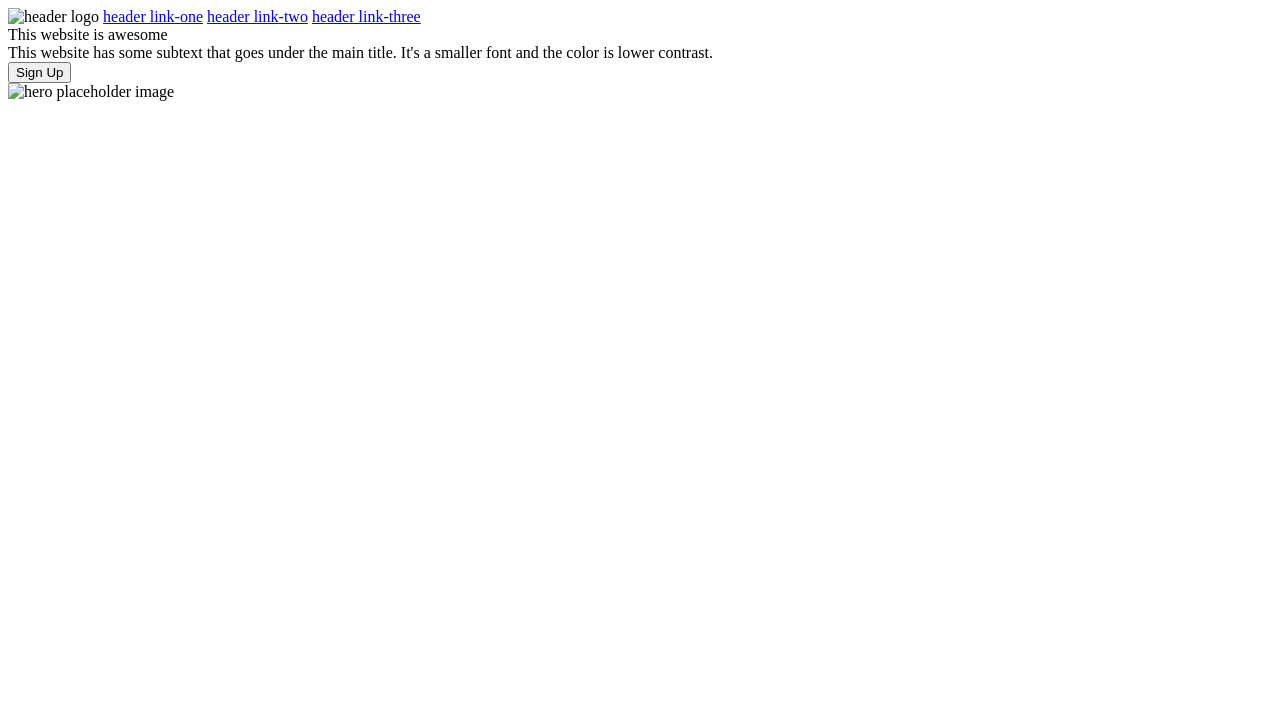
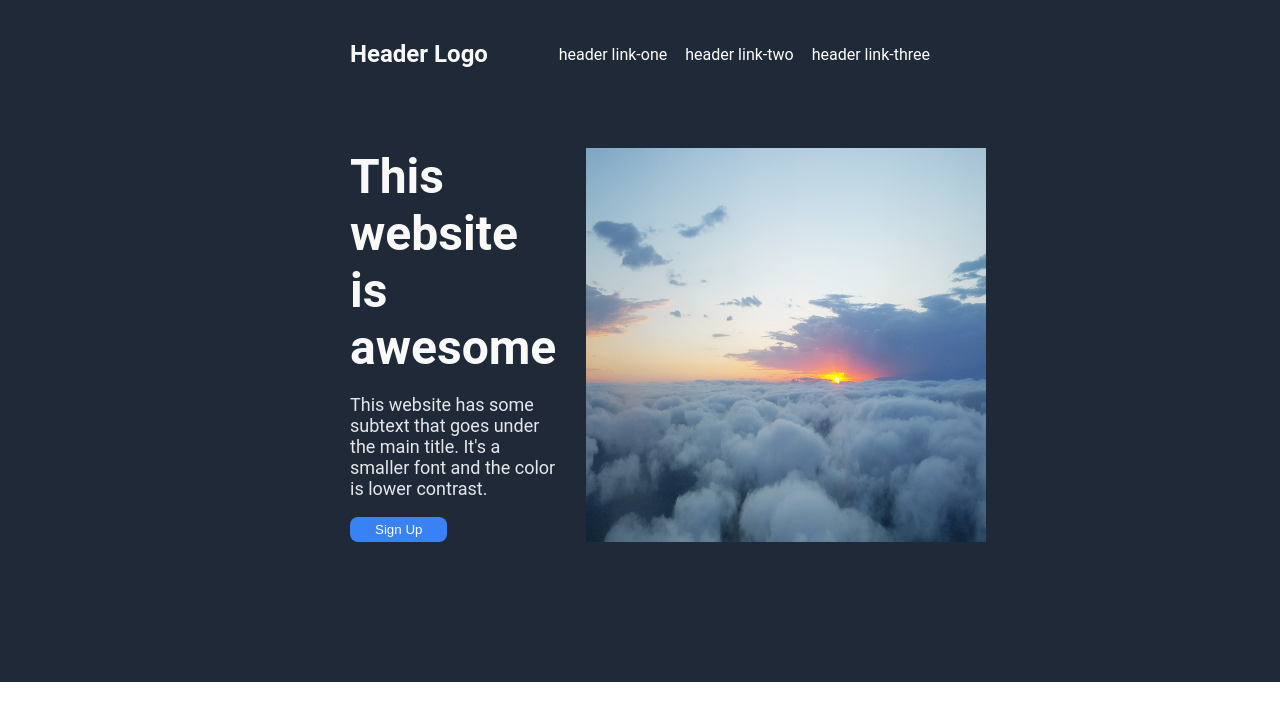
Before and after one commit to tangway/odin-project-landing-page, a plain HTML site: page index.html in a window 1280 px wide. Drawn offline with Linux system fonts and the light colour scheme.

Commit message:
Style header and hero section completely

```diff
--- a/index.html
+++ b/index.html
@@ -9,13 +9,17 @@
 </head>
 <body>
     <div class="header">
-        <img src="" alt="header logo">
+        <!-- <img src="" alt="Header Logo"> -->
+        <div class="header-logo">Header Logo</div>
+        <div class="header-links">
             <a href="http://">header link-one</a>
             <a href="http://">header link-two</a>
             <a href="http://">header link-three</a>
         </div>
+    </div>
 
     <div class="hero">
+        <div class="hero-left">
             <div class="hero-title">
                 This website is awesome
             </div>
@@ -25,7 +29,8 @@
             <div class="buttons">
                 <button>Sign Up</button>
             </div>
-        <img src="" alt="hero placeholder image">
+        </div>
+        <img src="./Fluffy-Clouds-Zoom-Background.jpg" alt="hero placeholder image">
     </div>
 
 
--- a/style.css
+++ b/style.css
@@ -1,9 +1,78 @@
 body {
   display: flex;
   flex-direction: column;
+  /* font-family:'Segoe UI', Tahoma, Geneva, Verdana, sans-serif; */
+  font-family: roboto;
+  margin: 0;
 }
 
 .header,
 .hero {
+  background-color: #1f2937;
+  color: white;
+  padding: 40px 350px;
+}
+
+.header {
+  display: flex;
+  justify-content: space-between;
+  align-items: center;
+  /* padding: 10px; */
+}
+
+.header-logo {
+  font-size: 24px;
+  font-weight: bold;
+  color: #f9faf8;
+}
+
+.header-links {
+  display: flex;
+  gap: 18px;
+}
+
+a {
+  text-decoration: none;
+  color: white;
+}
+
+.hero {
+  display:flex;
+  justify-content: space-between;
+  padding-bottom: 140px;
+  /* margin: 10px; */
+  /* padding: 100px; */
+}
+
+.hero-left {
+  display: flex;
+  flex-direction: column;
+  justify-content: space-between;
+  gap: 18px;
+  padding-right: 30px;
+}
+
+.hero-title {
+  font-size: 48px;
+  font-weight:bolder;
+  color: #f9faf8;
 
 }
+
+.hero-text {
+  font-size: 18px;
+  color: #e5e7eb;
+}
+
+button {
+  background-color: #3882f6;
+  color: white;
+  padding: 5px 25px;
+  border-radius: 8px;
+  border: none;
+}
+
+img {
+  /* height: auto; */
+  width: 400px;
+}
```
Also changed, not shown: Fluffy-Clouds-Zoom-Background.jpg (added). Lines whose indentation alone changed are shown as unchanged.
